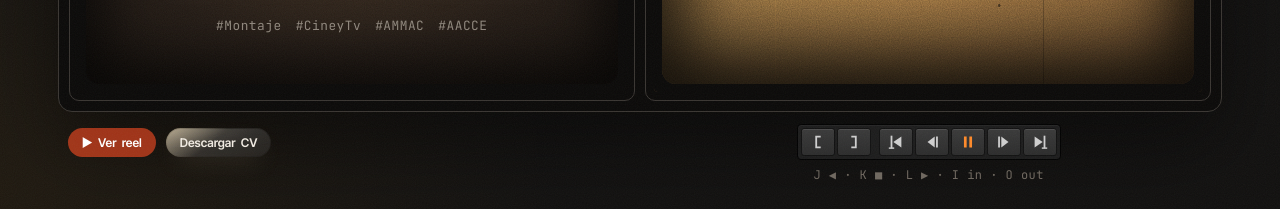
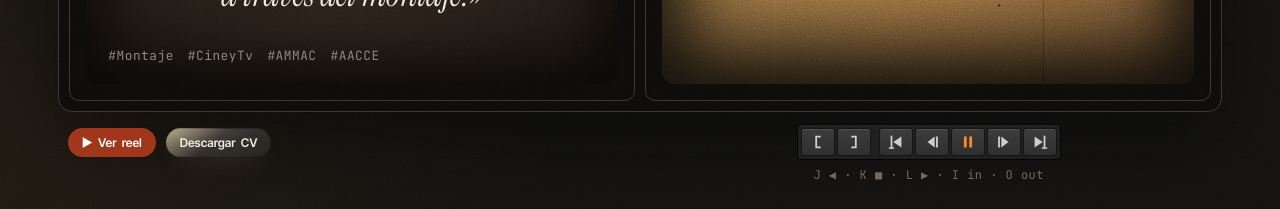
Before and after one commit to MartaSalas-create/APP-DESGLOSES-MONTAJE, a plain HTML site: page web-martasalas-montaje/index.html in a window 1280 px wide. Shown: the part 570-779 px from the top of the page. Drawn offline with Linux system fonts and the light colour scheme.

Commit message:
Player: hashtags en el borde inferior izquierdo de la pantalla
Co-Authored-By: Claude Opus 5.5 <noreply@anthropic.com>
Claude-Session: https://claude.ai/code/session_01TyD3Qguyxc2V4AgbaJYQHS

```diff
--- a/web-martasalas-montaje/css/site.css
+++ b/web-martasalas-montaje/css/site.css
@@ -939,3 +939,5 @@ em { font-family: var(--serif); font-style: italic; font-weight: 400; color: var
 .src-quote em { color: var(--coral); }
 .monitor-src .src-screen { gap: clamp(14px, 1.8vw, 24px); }
 .monitor-src .hero-tags { font-size: clamp(12px, 1vw, 14px); opacity: .85; }
+/* Player: hashtags en el borde inferior de la pantalla, a la izquierda */
+.monitor-src .src-screen > .hero-tags { position: absolute; left: clamp(22px, 2.4vw, 32px); bottom: clamp(18px, 2vw, 26px); margin: 0; text-align: left; justify-content: flex-start; }
```
